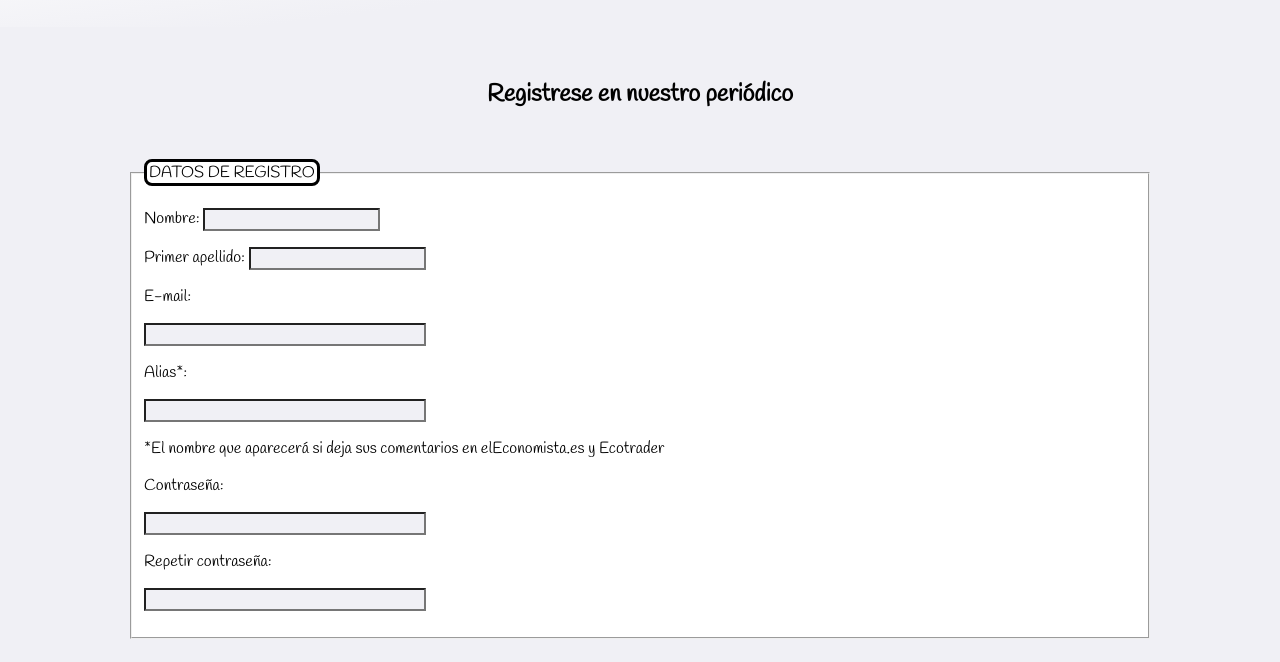
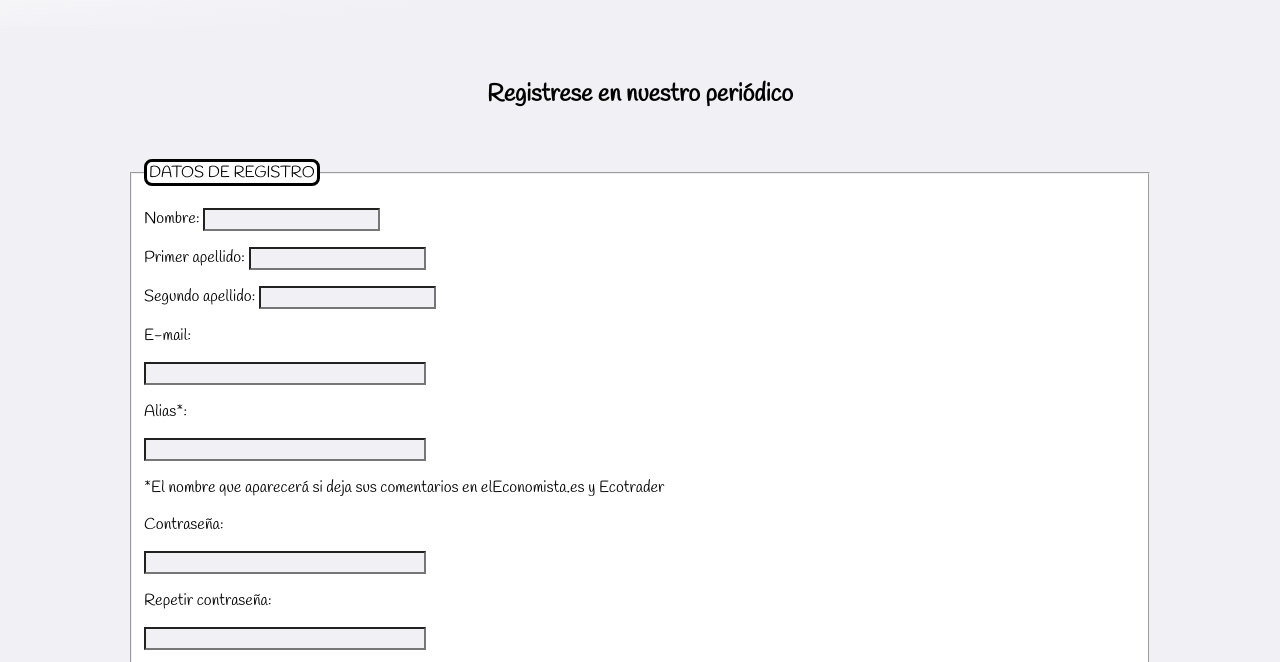
Before and after one commit to ninracing/prueba1, a plain HTML site: page index.html in a window 1280 px wide. Shown: the part 138-800 px from the top of the page. Drawn offline with Linux system fonts and the light colour scheme.

Commit message:
añadiendo segundo apellido

```diff
--- a/index.html
+++ b/index.html
@@ -28,6 +28,10 @@
 				<p><label for="apellidoUsuario1">Primer apellido:</label>
 				<input type="text" name="apellidoUsuario1" id="apellidoUsuario1" size="30" maxlength="25"/></p>
 				<p id="error-apellidoUsuario1" class="error"></p>
+
+				<p><label for="apellidoUsuario2">Segundo  apellido:</label>
+				<input type="text" name="apellidoUsuario2" id="apellidoUsuario2" size="30" maxlength="25"/></p>
+				<p id="error-apellidoUsuario2" class="error"></p>
 
 				<p><label for="correo">E-mail:</label></p>
 				<p><input type="email" name="correo" id="correo" size="50" required></p>
```
